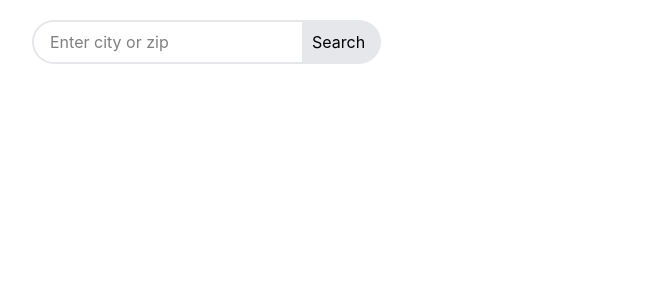
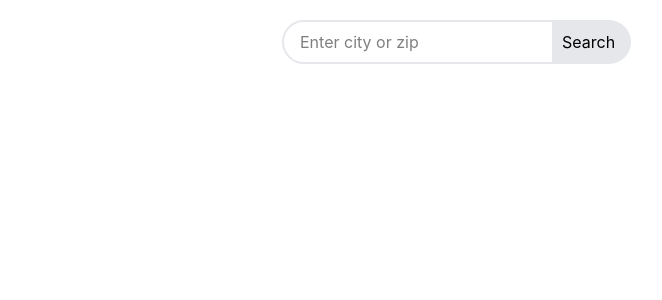
Before and after one commit to bathoele/weather-app, a React (Vite) app: page / in a window 1280 px wide. Shown: the top 300 px of the page, without its empty margins (208-870 px from the left). Built offline with nearby package versions, Linux system fonts and the light colour scheme.

Commit message:
Center search bar when results are null

```diff
--- a/src/App.jsx
+++ b/src/App.jsx
@@ -9,7 +9,7 @@ function App() {
 
   return (
     <div className="pt-5">
-      <div className="w-200 ml-auto mr-auto">
+      <div className={`ml-auto mr-auto ${results === null ? "w-75" : "w-200"}`}>
         <SearchBar onResults={setResults} />
         {results && <DisplayContainer data={results} />}
       </div>
--- a/src/components/NavMenu.jsx
+++ b/src/components/NavMenu.jsx
@@ -9,7 +9,7 @@ function NavMenu({current, onActive}) {
   ]
 
   const setStatus = (status) => {
-    return status === current ? 'active border-2 border-orange-400' : 'border-2 border-transparent text-orange-500';
+    return status === current ? 'active border-2 border-orange-400' : 'border-2 border-transparent text-orange-500 hover:bg-orange-100 hover:transition-none';
   }
 
   return(
```
